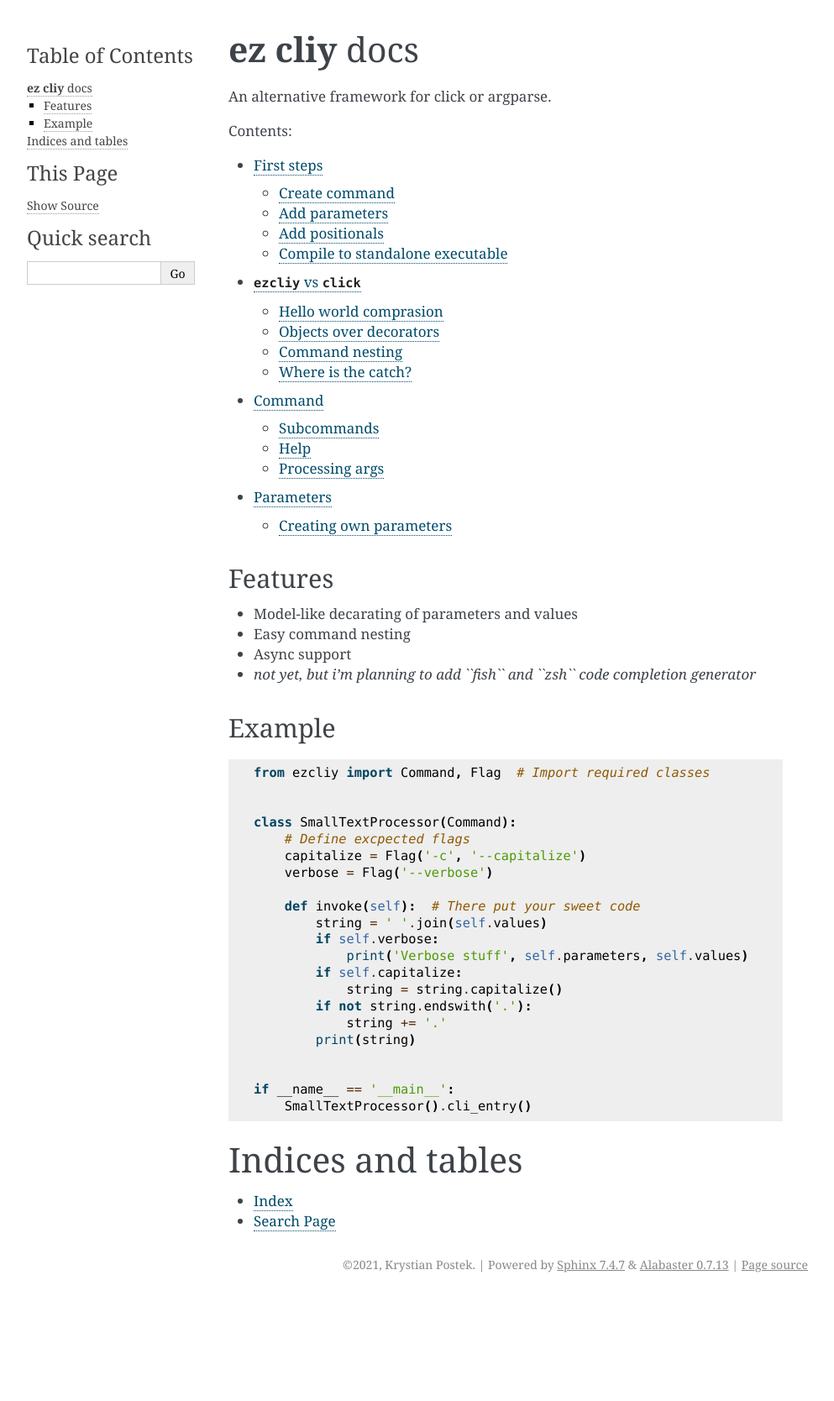
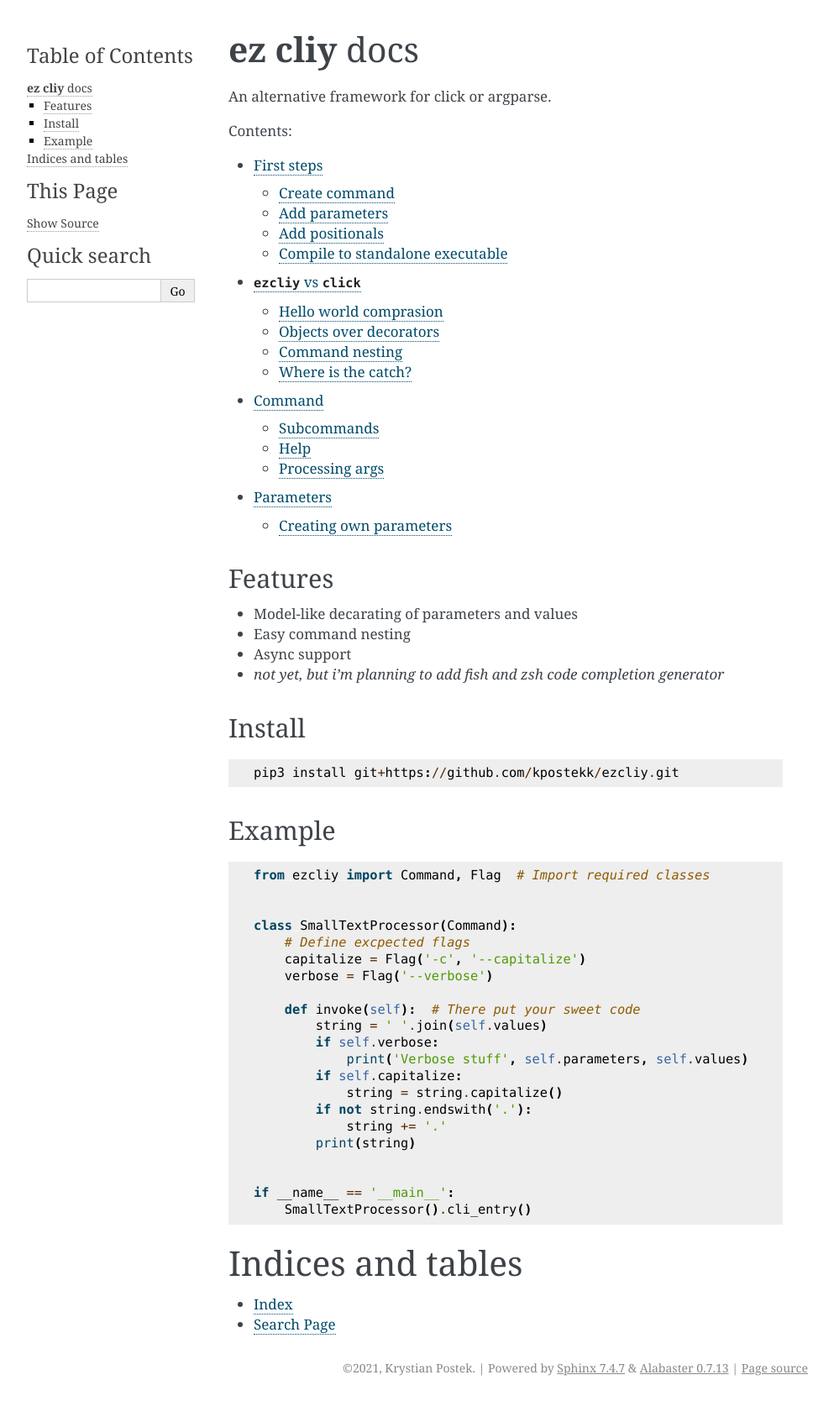
Before and after one commit to kpostekk/ezcliy, a Sphinx documentation site: the page built from docs/index.rst, in a window 1280 px wide. Shown: the whole page at 84% size, without its empty margins (148-1141 px from the left). Built offline with Sphinx 7.4.7, drawn with Linux system fonts in a browser that asks for light colours; before the commit the page ends 1545 px from its top, so only the background shows below that.

Commit message:
Minor changes in docs

```diff
--- a/docs/index.rst
+++ b/docs/index.rst
@@ -21,7 +21,14 @@
 * Model-like decarating of parameters and values
 * Easy command nesting
 * Async support
-* *not yet, but i'm planning to add ``fish`` and ``zsh`` code completion generator*
+* *not yet, but i'm planning to add fish and zsh code completion generator*
+
+Install
+--------
+
+.. code-block::
+
+   pip3 install git+https://github.com/kpostekk/ezcliy.git
 
 Example
 --------
```
